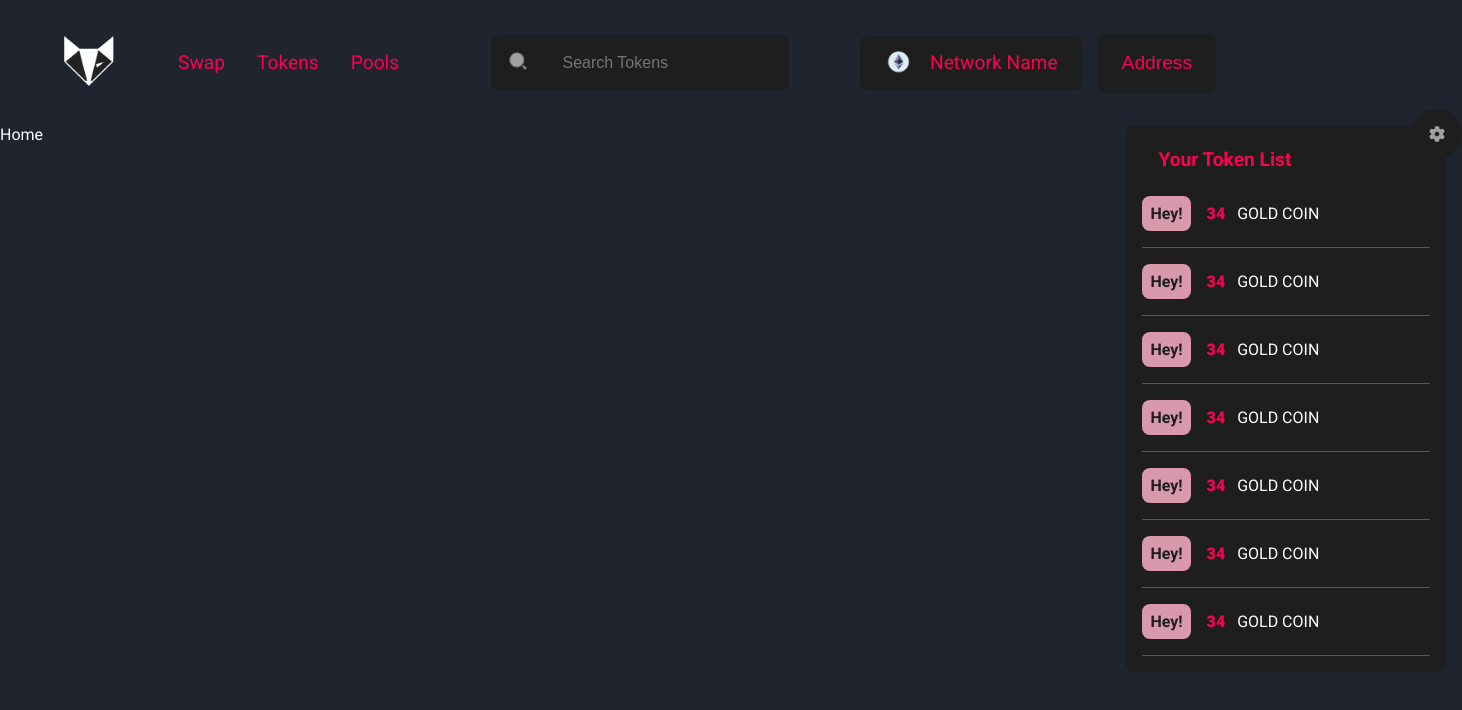
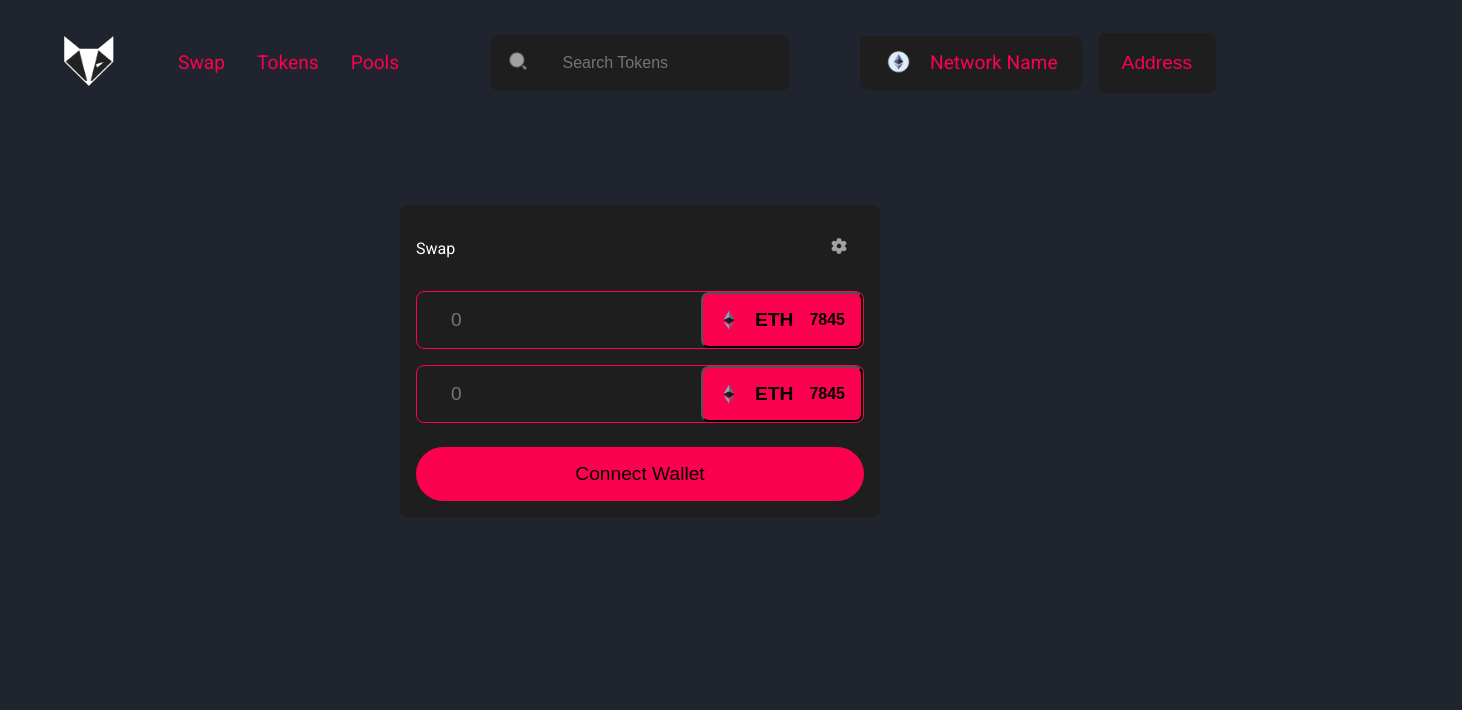
Before and after one commit to shekhus/uniswap2.0, a Next.js app: page / in a window 1280 px wide. Shown: the top 710 px of the page, 1462 px wide, since content can reach past the window. Built offline with nearby package versions, Linux system fonts and the light colour scheme.

Commit message:
HeroSection jsx & CSS with media control

```diff
--- a/Components/HeroSection/HeroSection.jsx
+++ b/Components/HeroSection/HeroSection.jsx
@@ -1,9 +1,108 @@
-import React from 'react'
+import React, { useState, useContext } from "react";
+import Image from "next/image";
 
-const HeroSection = () => {
-  return (
-    <div>HeroSection</div>
-  )
-}
+//INTERNAL IMPORT
+import Style from "./HeroSection.module.css";
+import images from "../../assets";
+import { Token, SearchToken } from "../index";
 
-export default HeroSection
+
+const HeroSection = ({accounts,tokenData}) => {
+
+    //USESTATE
+    const [openSetting, setOpenSetting] = useState(false);
+    const [openToken, setOpenToken] = useState(false);
+    const [openTokensTwo, setOpenTokensTwo] = useState(false);
+
+      //TOKEN 1
+  const [tokenOne, setTokenOne] = useState({
+    name: "",
+    image: "",
+  });
+  //TOKEN 2
+  const [tokenTwo, setTokenTwo] = useState({
+    name: "",
+    image: "",
+  });
+
+
+ return (
+    <div className={Style.HeroSection}>
+      <div className={Style.HeroSection_box}>
+        <div className={Style.HeroSection_box_heading}>
+          <p>Swap</p>
+          <div className={Style.HeroSection_box_heading_img}>
+            <Image
+              src={images.close}
+              alt="image"
+              width={50}
+              height={50}
+              onClick={() => setOpenSetting(true)}
+            />
+          </div>
+        </div>
+
+        <div className={Style.HeroSection_box_input}>
+        <input type="text" placeholder="0" />
+        <button onClick={() => OpenToken(true)}>
+          <Image
+            src={images.image || images.etherlogo}
+            width={20}
+            height={20}
+            alt="ether"
+          />
+          {tokenOne.name || "ETH"}
+          <small> 7845</small>
+        </button>
+      </div>
+
+
+      <div className={Style.HeroSection_box_input}>
+      <input type="text" placeholder="0" />
+      <button onClick={() => openTokensTwo(true)}>
+        <Image
+          src={tokenTwo.image || images.etherlogo}
+          width={20}
+          height={20}
+          alt="ether"
+        />
+        {tokenTwo.name || "ETH"}
+        <small>7845</small>
+      </button>
+    </div>
+
+    {accounts ? (
+      <button
+        className={Style.HeroSection_box_btn}
+            >
+      Connect Wallet
+      </button>
+    ) : (
+      <button
+      className={Style.HeroSection_box_btn}
+      onClick={()=>{}}>Swap
+    </button>
+    )}
+    </div>
+
+    {openSetting && <Token setOpenSetting={OpenSetting} />}
+
+    {openToken && (
+      <SearchToken
+        openToken={setOpenToken}
+        tokens={setTokenOne}
+        tokenData={tokenData}
+      />
+    )}
+    {openTokensTwo && (
+      <SearchToken
+        openToken={setOpenTokensTwo}
+        tokens={setTokenTwo}
+        tokenData={tokenData}
+      />
+    )}
+    </div>
+ )
+};
+
+export default HeroSection;
--- a/Components/HeroSection/HeroSection.module.css
+++ b/Components/HeroSection/HeroSection.module.css
@@ -0,0 +1,78 @@
+.HeroSection{
+    width: 90%;
+    margin: 2rem auto;
+    display: flex;
+    align-items: center;
+    justify-content: center;
+    position: relative;
+}
+
+.HeroSection_box{
+    margin-top: 5rem;
+    background-color: #1e1e1e;
+    padding: 1rem;
+    border-radius: .5rem;
+    width: 30rem;
+}
+
+
+.HeroSection_box_heading{
+    display: flex;
+    align-items: center;
+    justify-content: space-between;
+}
+
+.HeroSection_box_input{
+    display: flex;
+    align-items: center;
+    justify-content: space-between;
+    border: 1px solid #fd0151;;
+    border-radius: .5rem;
+    padding-left: 2rem;
+    margin-top: 1rem;
+}
+
+.HeroSection_box_input input{
+    border: 0;
+    outline: 0;
+    background-color: transparent;
+    color:#fd0151;
+    font-size: 1.2rem;
+}
+
+.HeroSection_box_input button{
+    display: flex;
+    align-items: center;
+    justify-content: space-between;
+    gap: 1rem;
+    line-height: 0;
+    background-color: #fd0151;
+    padding: 1rem;
+    font-weight: 700;
+    font-size: 1.2rem;
+    border-radius: .5rem;
+}
+
+
+.HeroSection_box_btn{
+    background-color: #fd0151;
+    border: 0;
+    outline: 0;
+    width: 100%;
+    margin-top: 1.5rem;
+    padding: 1rem;
+    border-radius: 2rem;
+    font-size: 1.2rem;
+}
+
+@media only screen and (max-width: 35em) {
+    .HeroSection{
+        width: 95%;
+    }
+    .HeroSection_box{
+        width: 95%;
+    }
+    .HeroSection_box_input input{
+        width: 50%;
+    }
+}
--- a/Components/NavBar/NavBar.jsx
+++ b/Components/NavBar/NavBar.jsx
@@ -73,7 +73,7 @@
             </div>
 
             {/* //TOTENLIST COMPONENT */}
-      {!openTokenBox && (
+      {openTokenBox && (
         <TokenList tokenDate="{tokenData}" setOpenTokenBox={setOpenTokenBox} />
       )}
          </div>
--- a/pages/index.js
+++ b/pages/index.js
@@ -1,9 +1,14 @@
-import React from 'react'
+import React, { useState, useContext, useEffect } from "react";
+
+//INTERNAL IMPORT
+import { HeroSection } from "../Components/index";
 
 const Home = () => {
   return (
-    <div>Home</div>
-  )
-}
+    <div>
+      <HeroSection accounts="hey" tokenData="DATA" />
+    </div>
+  );
+};
 
-export default Home
+export default Home;
```
Also changed, not shown: 1 other file (tests, documents, lock files or other folders).
